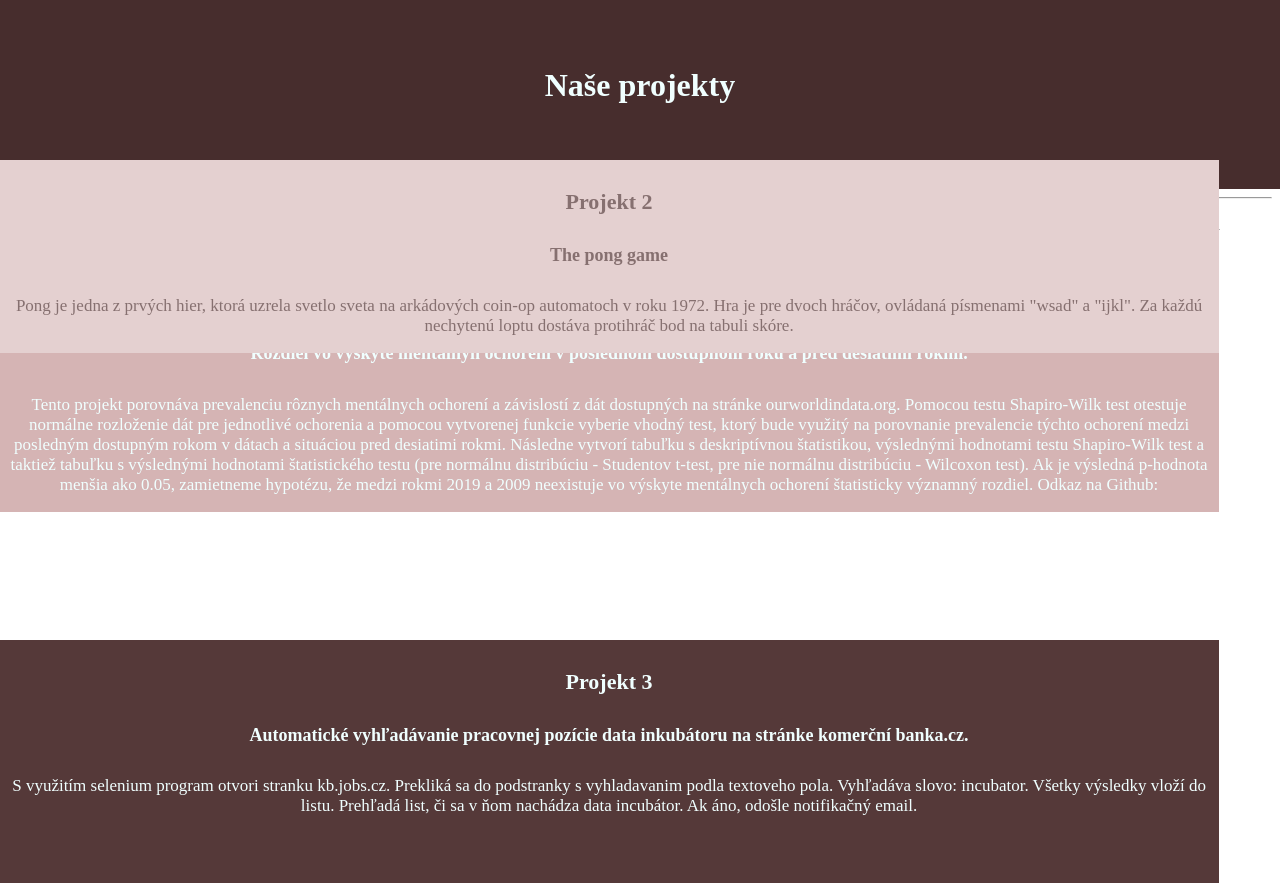
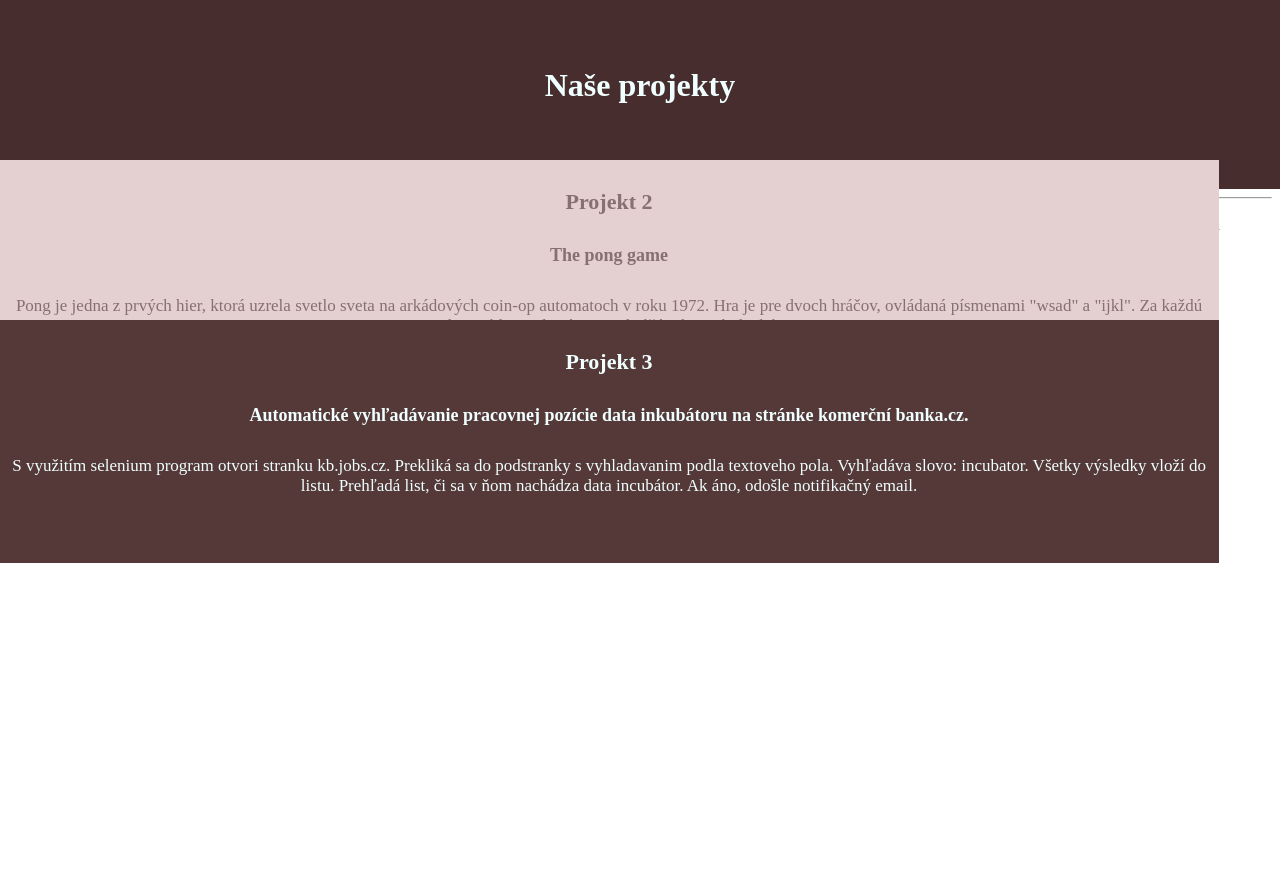
Before and after one commit to vvoclon/web-code---projects, a Flask app: page / in a window 1280 px wide. After the commit the page ends 800 px from the top of that part, so only its background shows below. Run offline with Flask 3, Linux system fonts and the light colour scheme; the page is wider than the window, and the part outside it is not shown.

Commit message:
Update styles1.css

```diff
--- a/static/styles/styles1.css
+++ b/static/styles/styles1.css
@@ -77,7 +77,7 @@ h1{text-align: center;
     }
     .Projekt_3{
         position: absolute;
-        top: 80%;
+        top: 40%;
         margin-left: -0.7%;
         padding-right: 1220px;
         margin-right: -0.7%;
```
